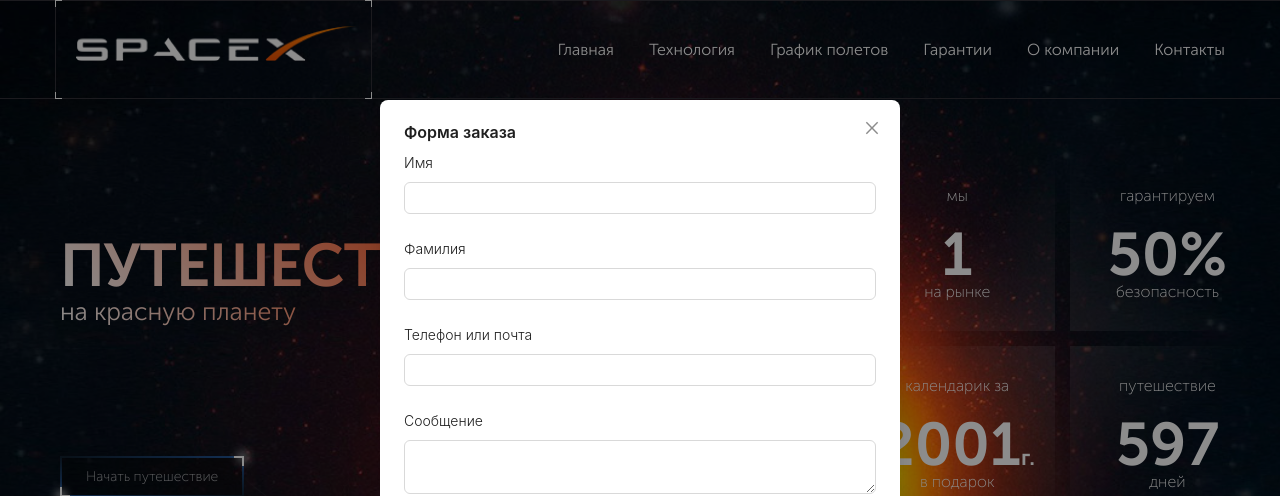
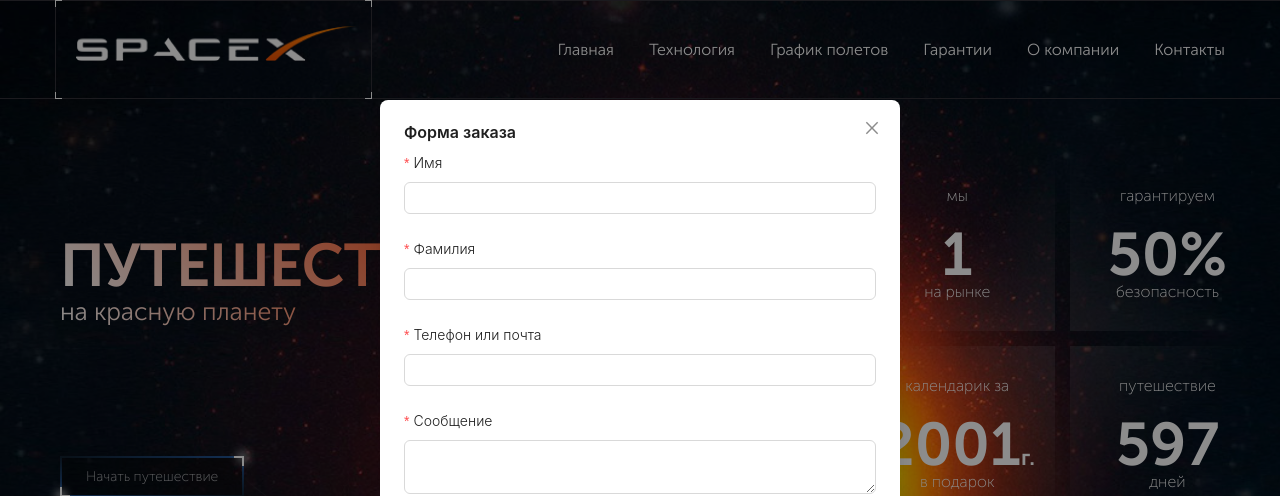
Before and after one commit to Kryamk/SpaceX, a React app: page / in a window 1280 px wide. Both pictures are taken after a click on the button "Начать путешествие". Shown: the top 496 px of the page. Built offline with nearby package versions, Linux system fonts and the light colour scheme.

Commit message:
Fix: Server validation

```diff
--- a/src/components/FormCallback/FormCallback.jsx
+++ b/src/components/FormCallback/FormCallback.jsx
@@ -6,26 +6,14 @@ import { rules } from '../../utils/rules';
 
 function FormCallback({ onCloseModal }) {
 	const [form] = Form.useForm()
-	console.dir(form)
 
 	const onFinish = async (values) => {
-
-		console.log('Success:', values);
-
-		form.setFields([
-			{
-				name: 'name',
-				errors: [],
-			},
-		]);
-
-
-
 
 		try {
 			const formData = new FormData();
 			formData.append('action', 'callback');
 			for (const key in values) {
+
 				if (values[key]) {
 					formData.append(key, values[key]);
 				}
@@ -36,38 +24,35 @@ function FormCallback({ onCloseModal }) {
 
 			if (!res.ok) {
 				console.log(res.status)
+				throw new Error('Статус' + res.status);
 			}
 			const json = await res.json()
-			console.log('onFinish ~ json:', json)
-
-			if (!json.valid) {
-				form.setFields(json.fields)
-			} else {
+			console.log('json:', json)
+			form.setFields(json.fields)
+			if (json.valid) {
+				console.log('success!!!!');
+				alert('Форма успешно отправлена')
 				form.resetFields()
-				// onCloseModal()
+				onCloseModal()
 			}
-
 		} catch (error) {
 			console.log(error)
 		}
-
-
 	}
-
 
 
 	return (
 		<Form onFinish={onFinish} layout="vertical" form={form}>
-			<Form.Item label="Имя" name="name" rules1={[rules.required()]}>
+			<Form.Item label="Имя" name="name" rules={[rules.required()]}>
 				<Input />
 			</Form.Item>
-			<Form.Item label="Фамилия" name="lastname" rules1={[rules.required()]}>
+			<Form.Item label="Фамилия" name="lastname" rules={[rules.required()]}>
 				<Input />
 			</Form.Item>
-			<Form.Item label="Телефон или почта" name="telEmail" rules1={[rules.required()]}>
+			<Form.Item label="Телефон или почта" name="telEmail" rules={[rules.required()]}>
 				<Input />
 			</Form.Item>
-			<Form.Item label="Сообщение" name="message" rules1={[rules.required()]}>
+			<Form.Item label="Сообщение" name="message" rules={[rules.required()]}>
 				<Input.TextArea />
 			</Form.Item>
 			<Row justify="center">
```
Also changed, not shown: 6 other files (tests, documents, lock files or other folders).
